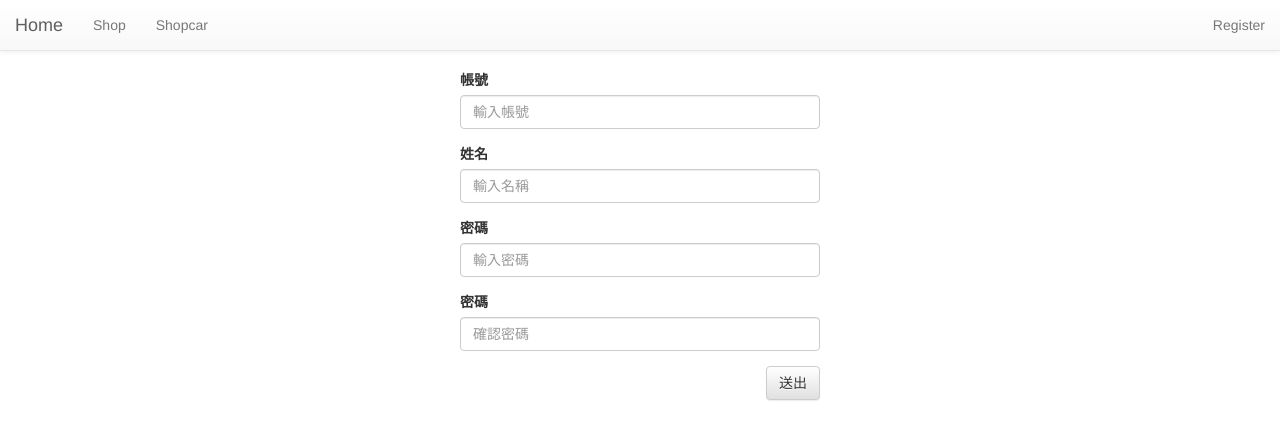
After one commit to crazyms520/shopcar, a CodeIgniter app: page /index.php/welcome/register in a window 1280 px wide. The commit adds this page. Shown: the top 440 px of the page. Run offline with CodeIgniter, Linux system fonts and the light colour scheme; some libraries are stand-ins or nearby versions.

Commit message:
no message

```diff
--- a/application/controllers/welcome.php
+++ b/application/controllers/welcome.php
@@ -1,7 +1,5 @@
 <?php if ( ! defined('BASEPATH')) exit('No direct script access allowed');
-
 class Welcome extends CI_Controller {
-
 	function __construct(){
 		parent::__construct();
 		$this->load->model('user');
@@ -9,23 +7,26 @@ class Welcome extends CI_Controller {
 	public function index()
 	{
 		$login = $this->session->userdata('login');
+		$user_id = $this->session->userdata('user_id');
+		$user = $this->user->get_user_by_id($user_id);
 		$navbar = $this->load->view('_navbar',array(
 			'page' => 'home',
 			'login' => $login
 			),true);
 		$this->load->view('welcome_message',array(
-			'navbar' => $navbar
+			'navbar' => $navbar,
+			'user' => $user
 			));
 	}
-
 	public function login(){
-		$email = $this->input->post('email');
+		$account = $this->input->post('account');
 		$password = $this->input->post('password');
-		$user = $this->user->get_user_by_mail_pas($email,$password);
-		if($email && $password){
+		$user = $this->user->get_user_by_acc_pas($account,$password);
+		if($account && $password){
 			if($user){
 				$this->session->set_userdata('user_id',$user->id);
 				$this->session->set_userdata('login','YES');
+				$this->session->set_flashdata('message','登入成功');
 				redirect('welcome');
 			}else{
 				$this->session->set_flashdata('message','登入失敗');
@@ -36,7 +37,46 @@ class Welcome extends CI_Controller {
 			redirect('welcome');
 		}
 	}
+	public function register(){
+		$login = $this->session->userdata('login');
+		$navbar = $this->load->view('_navbar',array(
+			'login' => $login,
+			'page' => ''
+			),true);
+		$this->load->view('register',array(
+			'navbar' => $navbar
+			));
+	}
+	public function register_post(){
+		$account = $this->input->post('account');
+		$name = $this->input->post('name');
+		$password = $this->input->post('password');
+		$repassword = $this->input->post('repassword');
+		$user = $this->user->get_user_by_acc_pas($account,$password);
+		if(!$user){
+			if($password == $repassword){
+				$id = $this->user->register(array(
+					'account' => $account,
+					'name' => $name,
+					'password' => $password
+					));
+			}else{
+				$this->session->set_flashdata('message','密碼確認錯誤');
+				redirect('welcome/register');
+			}
+		}else{
+			$this->session->set_flashdata('message','帳號重覆');
+			redirect('welcome/register');
+		}
+		if($id){
+			$this->session->set_flashdata('message','註冊成功快登入吧');
+			return redirect(site_url('welcome'));
+		}
+		$this->load->view('register');
+	}
+	public function logout(){
+		$this->session->unset_userdata('user_id');
+		$this->session->unset_userdata('login');
+		return redirect(site_url('welcome'));
+	}
 }
-
-/* End of file welcome.php */
-/* Location: ./application/controllers/welcome.php */
--- a/application/models/user.php
+++ b/application/models/user.php
@@ -3,8 +3,8 @@
     function __construct(){
       parent :: __construct();
     }
-    public function get_user_by_mail_pas($email,$password){
-      $user = $this->db->where('email',$email)
+    public function get_user_by_acc_pas($account,$password){
+      $user = $this->db->where('account',$account)
                        ->where('password',$password)
                        ->get('users')
                        ->result();
@@ -14,4 +14,22 @@
         return null;
       }
     }
+
+    public function get_user_by_id($user_id){
+      $user = $this->db->where('id',$user_id)
+                       ->get('users')
+                       ->result();
+
+    if(count($user) > 0 ){
+        return $user[0];
+      }else{
+        return null;
+      }
+    }
+
+    public function register($data){
+      $this->db->insert('users',$data);
+      return $this->db->insert_id();
+    }
+
   }
--- a/application/views/_navbar.php
+++ b/application/views/_navbar.php
@@ -1,5 +1,4 @@
-
-    <nav class="navbar navbar-default navbar-fixed-top" role="navigation">
+<nav class="navbar navbar-default navbar-fixed-top" role="navigation">
   <div class="container-fluid">
     <!-- Brand and toggle get grouped for better mobile display -->
     <div class="navbar-header">
@@ -27,10 +26,10 @@
       <ul class="nav navbar-nav navbar-right">
         <?php if( ! $login ){ ?>
         <!-- <li><a href="#">Login</a></li> -->
-        <li><a href="#">Register</a></li>
+        <li><a href="<?php echo site_url('welcome/register');?>">Register</a></li>
         <?php }else{?>
 
-        <li><a href="#">Logout</a></li>
+        <li><a href="<?php echo site_url('welcome/logout');?>">Logout</a></li>
 
         <?php } ?>
       </ul>
--- /dev/null
+++ b/application/views/register.php
@@ -0,0 +1,54 @@
+<!DOCTYPE html>
+<html lang="en">
+<head>
+  <meta charset="utf-8">
+  <title>Welcome to CodeIgniter</title>
+  <!-- 最新編譯和最佳化的 CSS -->
+    <link rel="stylesheet" href="https://maxcdn.bootstrapcdn.com/bootstrap/3.3.1/css/bootstrap.min.css">
+
+    <!-- 選擇性佈景主題 -->
+    <link rel="stylesheet" href="https://maxcdn.bootstrapcdn.com/bootstrap/3.3.1/css/bootstrap-theme.min.css">
+
+    <!-- 最新編譯和最佳化的 JavaScript -->
+    <script src="//code.jquery.com/jquery-1.11.3.min.js"></script>
+    <script src="https://maxcdn.bootstrapcdn.com/bootstrap/3.3.1/js/bootstrap.min.js"></script>
+  <style type="text/css">
+  body{
+    padding-top: 70px;
+  }
+
+  </style>
+</head>
+<body>
+  <?php echo $navbar; ?>
+  <div class='container'>
+    <div class="row">
+      <div class="col-md-4"></div>
+      <div class="col-md-4">
+        <form role="form" action='<?php echo site_url('welcome/register_post'); ?>' method='post'>
+          <div class="form-group">
+            <label for="account">帳號</label>
+            <input type="text" class="form-control" name='account' id="account" placeholder="輸入帳號">
+          </div>
+          <div class="form-group">
+            <label for="name">姓名</label>
+            <input type="text" class="form-control" name='name' id="name" placeholder="輸入名稱">
+          </div>
+          <div class="form-group">
+            <label for="password">密碼</label>
+            <input type="password" class="form-control" name='password' id="password" placeholder="輸入密碼">
+          </div>
+          <div class="form-group">
+            <label for="repassword">密碼</label>
+            <input type="password" class="form-control" name='repassword' id="repassword" placeholder="確認密碼">
+          </div>
+          <div class="form-group text-right">
+            <button type="submit" class="btn btn-default">送出</button>
+          </div>
+        </form>
+      </div>
+      <div class="col-md-4"></div>
+    </div>
+  </div>
+</body>
+</html>
```
Also changed, not shown: application/views/welcome_message.php (+22 -8 lines).
